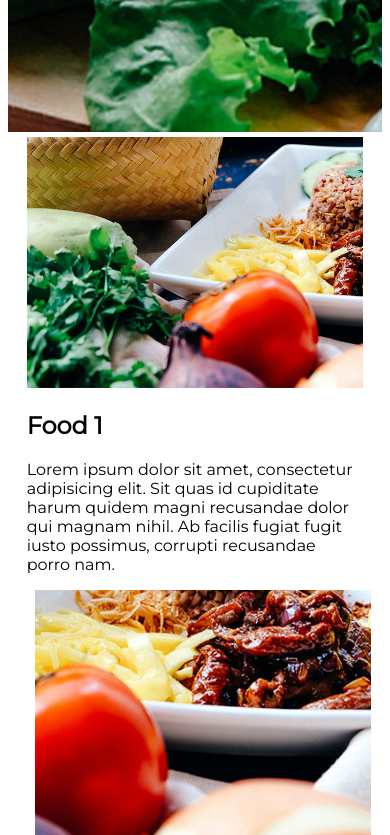
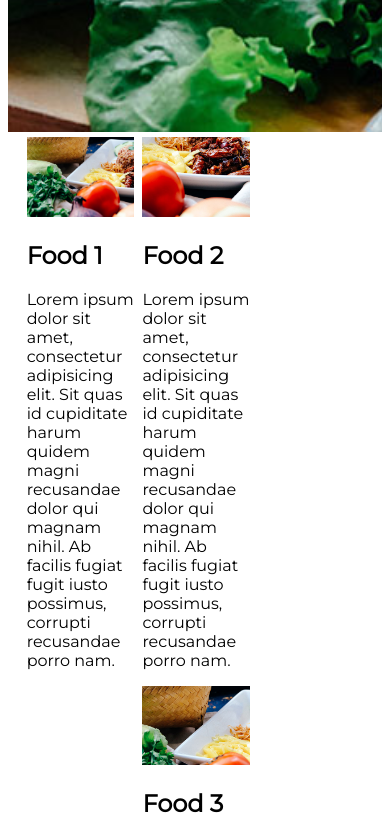
Before and after one commit to modihimanshu36/MenuProject, a plain HTML site: page index.html in a window 390 px wide. Shown: the part 720-1555 px from the top of the page. Drawn offline with Linux system fonts and the light colour scheme.

Commit message:
Update menucss.css

```diff
--- a/menucss.css
+++ b/menucss.css
@@ -2,7 +2,7 @@ body {
 	font-family: 'Montserrat', sans-serif;
 }
 
-/* Utilty Classes*/
+
 
 .img-responsive {
   max-width: 100%;
@@ -63,7 +63,6 @@ body {
 }
 
 
-/*  Product Section */
 
 .product {
 	width: 90%;
@@ -82,11 +81,3 @@ body {
 .product__list__item:first-of-type {
 	margin-left: 0;
 }
-
-
-@media screen and (max-width: 700px) {
-	.product__list__item {
-		width: 100%;
-		float: none;
-	}
-}
```
